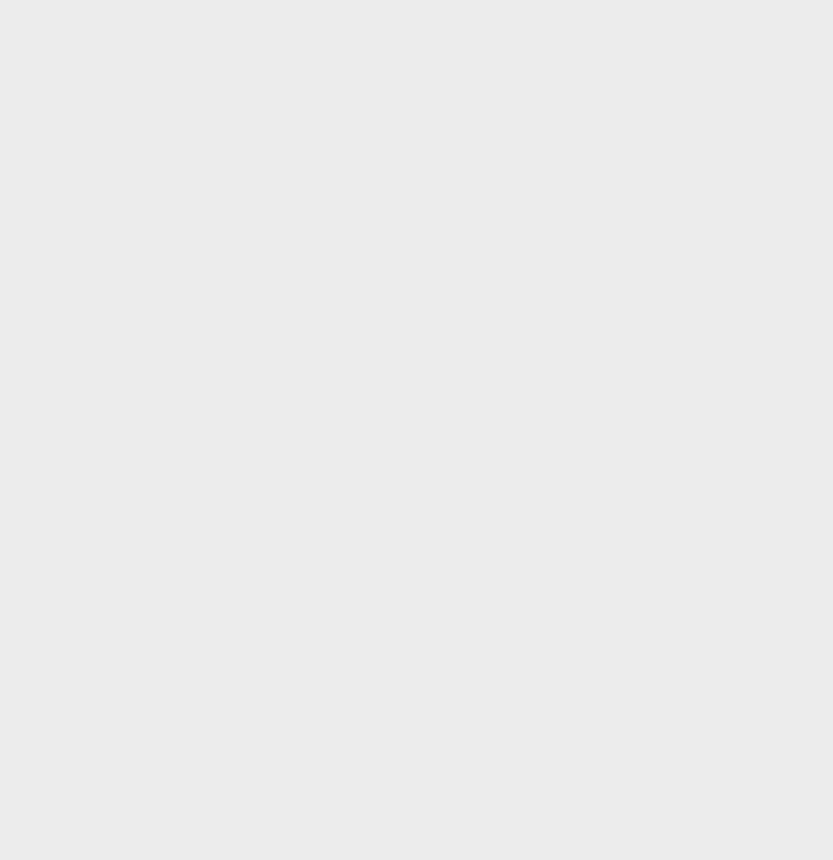
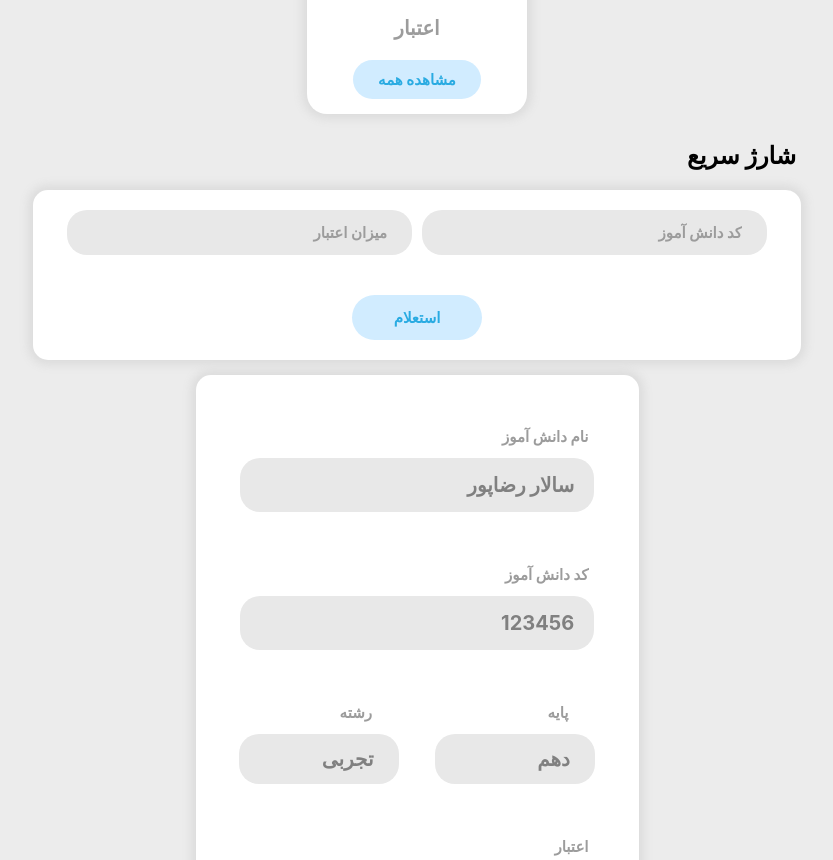
Before and after one commit to zahraNian/troubleshooting-robot, a React (Create React App) app: page / in a window 1280 px wide. Shown: the part 388-1248 px from the top of the page, without its empty margins (223-1056 px from the left). Before the commit the page ends 800 px from the top, so only its background shows below. Built offline with nearby package versions, Linux system fonts and the light colour scheme.

Commit message:
'Student'

```diff
--- a/src/App.js
+++ b/src/App.js
@@ -2,33 +2,62 @@ import styled from 'styled-components'
 import './App.css';
 import Button from './Button.js'
 import Charge from './Charge.js'
+import Student from './Student.js'
+import {BrowserRouter as Router,Route, Switch} from 'react-router-dom'
 
+const Row=styled.div({
+  display:'flex',
+  flexFlow:'row wrap',
+  justifyContent:'center',
+  alignItems:'center',
+  direction:'rtl',
+  width:'100%'
+})
 const Column=styled.div({
   display:'flex',
   flexDirection:'column',
   justifyContent:'flex-start',
   alignItems:'center',
-  width:'90%',
+  width:'60%',
   minWidth:'260px',
+  '&>h1':{
+    width:'100%',
+    textAlign:'right'
+  },
+  '&>h2':{
+    width:'100%',
+    textAlign:'right'
+  },
+  '&>div.third':{
+    width:'100%',
+    justifyContent:'center',
+    '&>div':{
+
+    }
+  }
 })
-const Row=styled.div({
-  display:'flex',
-  flexFlow:'row wrap',
-  justifyContent:'center',
-  alignItems:'center',
-  direction:'rtl'
-})
+
 
 export default function App(){
   return(
-    <Column id='root'>
+    <Router>
       <Row>
-        <Button number="۲۴۳" text="دانش آموز" link='https://en.wikipedia.org/wiki/TDD' />
-        <Button number="۴۱" text="معلم" />
-        <Button number="۷۶۵" text="سوال" />
-        <Button number="۹۸۰" text="اعتبار" />
+        <Column>
+          <h1 > ربات رفع اشکال بارسا </h1>
+          <h2>امار در یک نگاه</h2>
+          <Row>
+            <Button number="۲۴۳" text="دانش آموز"  />
+            <Button number="۴۱" text="معلم" />
+            <Button number="۷۶۵" text="سوال" />
+            <Button number="۹۸۰" text="اعتبار" />
+          </Row>
+          <Charge/>
+          <Row className="third">
+            <Student name='سالار رضاپور' code='123456' grade='دهم' majors='تجربی' credit='60'></Student>
+            <Student name='سالار رضاپور' code='123456' grade='دهم' majors='تجربی'></Student>
+          </Row>
+        </Column>
       </Row>
-      <Charge/>
-    </Column>
+    </Router>
   )
 }
--- a/src/Button.js
+++ b/src/Button.js
@@ -1,3 +1,4 @@
+import { Link } from 'react-router-dom'
 import styled from 'styled-components'
 const Column=styled.div({
   display:'flex',
@@ -29,7 +30,6 @@ const Column=styled.div({
       color:'var(--blue)',
       fontFamily:'var(--btnText)',
       fontSize:'15px',
-      marginBottom:'10px',
       padding:'10px 25px 10px 25px',
       boxSizing:'border-box',
       marginBottom:'15px',
@@ -44,7 +44,7 @@ export default function Button(props){
       <Column>
         <div className='number'>{props.number}</div>
         <div className='text'>{props.text}</div>
-        <a  href={props.link} >مشاهده همه</a>
+        <Link to={props.link}>مشاهده همه</Link>
       </Column>
     </div>
   )
--- a/src/Charge.js
+++ b/src/Charge.js
@@ -1,5 +1,13 @@
+import { Link } from 'react-router-dom'
 import { useState } from "react";
 import styled from 'styled-components'
+const Column=styled.div({
+    display:'flex',
+    flexDirection:'column',
+    justifyContent:'center',
+    alignItems:'center',
+    width:'100%',
+})
 const Row=styled.div({
     display:'flex',
     flexFlow:'row wrap',
@@ -8,7 +16,7 @@ const Row=styled.div({
     direction:'rtl',
     backgroundColor:'white',
     borderRadius:'15px',
-    width:'90%',
+    width:'100%',
     minWidth:'260px',
     maxWidth:'922px',
     boxShadow:'var(--shadow)',
@@ -18,7 +26,7 @@ const Row=styled.div({
        padding:'13px 25px 13px 25px',
        margin:'20px 5px 20px 5px',
        width:'295px',
-       minWidth:'200px',
+       minWidth:'190px',
        fontFamily:'var(--text)',
        color:'var(--subText)',
        backgroundColor:'var(--lightGray)',
@@ -40,12 +48,20 @@ const Row=styled.div({
     textAlign:'center'
 }
   })
+  const H2=styled.h2({
+    marginRight:'10px',
+    width:'100%',
+    textAlign:'flex-start'
+})
 export default function Charge(props){
     return(
-        <Row>
-            <input value="کد دانش آموز "></input>
-            <input value='میزان اعتبار'></input>
-            <a  href={props.link} >استعلام</a>
-        </Row>
+        <Column>
+            <H2>شارژ سریع</H2>
+            <Row>
+                <input value="کد دانش آموز "></input>
+                <input value='میزان اعتبار'></input>
+                <Link to={props.link}>استعلام</Link>
+            </Row>
+        </Column>
     )
 }
--- /dev/null
+++ b/src/Student.js
@@ -0,0 +1,134 @@
+import { Link } from 'react-router-dom'
+import styled from 'styled-components'
+const Total=styled.div({
+    display:'flex',
+    flexDirection:'row',
+    justifyContent:'center',
+    alignItems:'center',
+    backgroundColor:'white',
+    borderRadius:'15px',
+    boxShadow:'var(--shadow)',
+    margin:'15px',
+    width:'100%',
+    minWidth:'260px',
+    maxWidth:'443px',
+    padding:'0px 5px 0px 5px',
+    boxSizing:'border-box'
+})
+const Row=styled.div({
+        display:'flex',
+        flexDirection:'row',
+        justifyContent:'space-around',
+        alignItems:'center',
+        width:'100%',
+        '&>div':{
+            width:'100%',
+            '&>h2':{
+                color:'var(--subText)',
+                fontSize:'15px',
+                width:'100%',
+                textAlign:'right',
+                marginRight:'50px'
+            },
+            '&>input':{
+                borderRadius:'20px',
+                fontSize:'20px',
+                width:'70%',
+                minWidth:'70px',
+                margin:'0px -15px 0px -15px',
+                fontFamily:'var(--text)',
+                backgroundColor:'var(--lightGray)',
+                border:'none',
+                fontWeight:'bold',
+                padding:'13px 25px 13px 25px',
+                color:'var(--gray)'
+            }
+        }
+    })
+
+
+const Column=styled.div({
+    display:'flex',
+    flexDirection:'column',
+    justifyContent:'center',
+    alignItems:'center',
+    width:'100%',
+    margin:'20px',
+    '&>div':{
+        borderRadius:'none',
+        boxShadow:'none',
+        width:'100%',
+        '&>h2':{
+            color:'var(--subText)',
+            fontSize:'15px',
+            width:'100%',
+            textAlign:'right',
+            marginRight:'50px'
+
+        },
+        '&>input':{
+            borderRadius:'20px',
+            fontSize:'20px',
+            width:'80%',
+            minWidth:'200px',
+            maxWidth:'430px',
+            fontFamily:'var(--text)',
+            backgroundColor:'var(--lightGray)',
+            border:'none',
+            fontWeight:'bold',
+            padding:'15px 20px 15px 20px',
+            color:'var(--gray)'
+        }
+    },
+    '&>div.button':{
+        justifyContent:'flex-end',
+        marginLeft:'30px',
+        '&>a':{
+            borderRadius:'var(--borderRadius-div)',
+            backgroundColor:'var(--lightBlue)',
+            color:'var(--blue)',
+            fontFamily:'var(--btnText)',
+            fontSize:'15px',
+            padding:'13px 25px 13px 25px',
+            boxSizing:'border-box',
+            margin:'20px 5px 20px 5px',
+            fontWeight:'bold',
+            textDecoration: 'none',
+            width:'130px',
+            textAlign:'center'
+        }
+    }
+})
+export default function Srudent(props){
+    return(
+        <Total>
+            <Column>
+                <Column>
+                    <h2>نام دانش آموز</h2>
+                    <input value={props.name}></input>
+                </Column>
+                <Column>
+                    <h2>کد دانش آموز</h2>
+                    <input value={props.code}></input>
+                </Column>
+                <Row>
+                    <Column>
+                        <h2>پایه</h2>
+                        <input value={props.grade}></input>
+                    </Column>
+                    <Column>
+                        <h2>رشته</h2>
+                        <input value={props.majors}></input>
+                    </Column>
+                </Row>
+                <Column>
+                    <h2>اعتبار</h2>
+                    <input value={props.credit}></input>
+                </Column>
+                <Row className='button'>
+                <Link to={props.link}>ثبت</Link>
+                </Row>
+            </Column>
+        </Total>
+    )
+}
```
